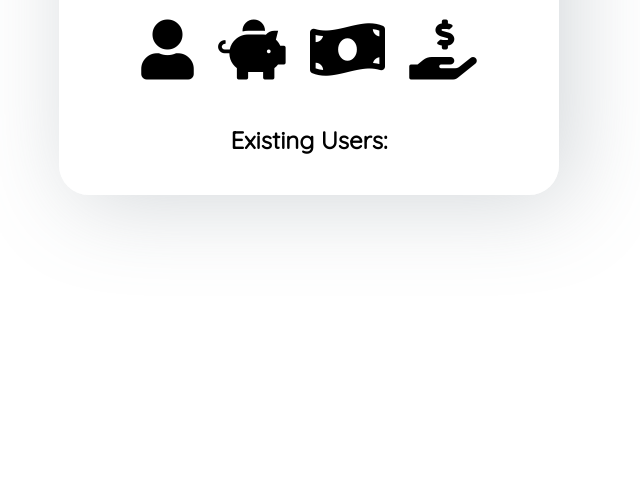
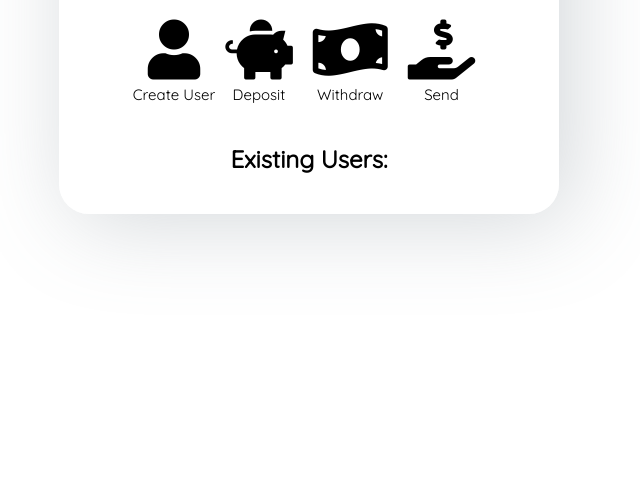
Before and after one commit to lreyeswebdev/banking-app, a plain HTML site: page index.html in a window 1280 px wide. Shown: the part 302-800 px from the top of the page, without its empty margins (331-971 px from the left). Drawn offline with Linux system fonts and the light colour scheme; a web font is replaced by a local one.

Commit message:
added icon labels

```diff
--- a/index.html
+++ b/index.html
@@ -16,10 +16,22 @@
             <div class="title"><h1>Simple Banking App</h1></div>
             <!-- <div class="add-section"></div> -->
             <div class="transaction-buttons">
-                <button id="createUserBtn" class="btn" alt="create user"><i class="fas fa-user fa-2x"></i></button>
-                <button id="depositBtn" class="btn"><i class="fas fa-piggy-bank fa-2x"></i></button>
-                <button id="withdrawBtn" class="btn"><i class="fas fa-money-bill-wave fa-2x"></i></button>
-                <button id="sendBtn" class="btn"><i class="fas fa-hand-holding-usd fa-2x"></i></button>
+                <div class="btn-group">
+                    <div class="btn-holder"><button id="createUserBtn" class="btn"><i class="fas fa-user fa-2x"></i></button></div>
+                    <div class="btn-label">Create User</div>
+                </div>
+                <div class="btn-group">
+                    <div class="btn-holder"><button id="depositBtn" class="btn"><i class="fas fa-piggy-bank fa-2x"></i></button></div>
+                    <div class="btn-label">Deposit</div>
+                </div>
+                <div class="btn-group">
+                    <div class="btn-holder"><button id="withdrawBtn" class="btn"><i class="fas fa-money-bill-wave fa-2x"></i></button></div>
+                    <div class="btn-label">Withdraw</div>
+                </div>
+                <div class="btn-group">
+                    <div class="btn-holder"><button id="sendBtn" class="btn"><i class="fas fa-hand-holding-usd fa-2x"></i></button></div>
+                    <div class="btn-label">Send</div>
+                </div>
             </div>
             <div class="user-container">
                 <h2 class="user-title">Existing Users:</h2>
--- a/style.css
+++ b/style.css
@@ -69,6 +69,16 @@ h1 {
     background-color: #fff;
 }
 
+.btn-label {
+    font-size: 15px;
+}
+
+.transaction-buttons {
+    display: flex;
+    flex-flow: row wrap;
+    justify-content: center;
+}
+
 .user-container {
     margin-top: 40px;
 }
```
